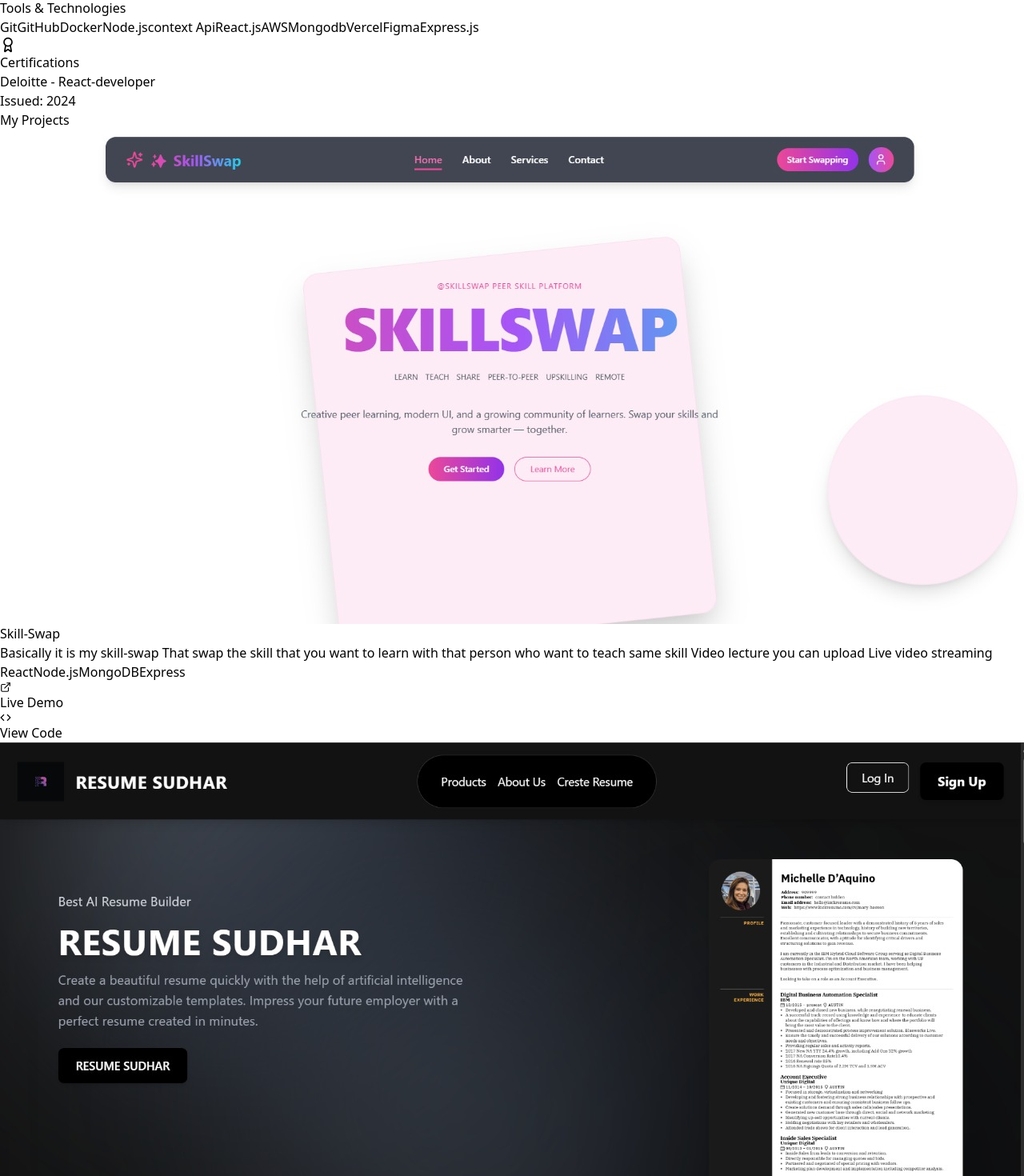
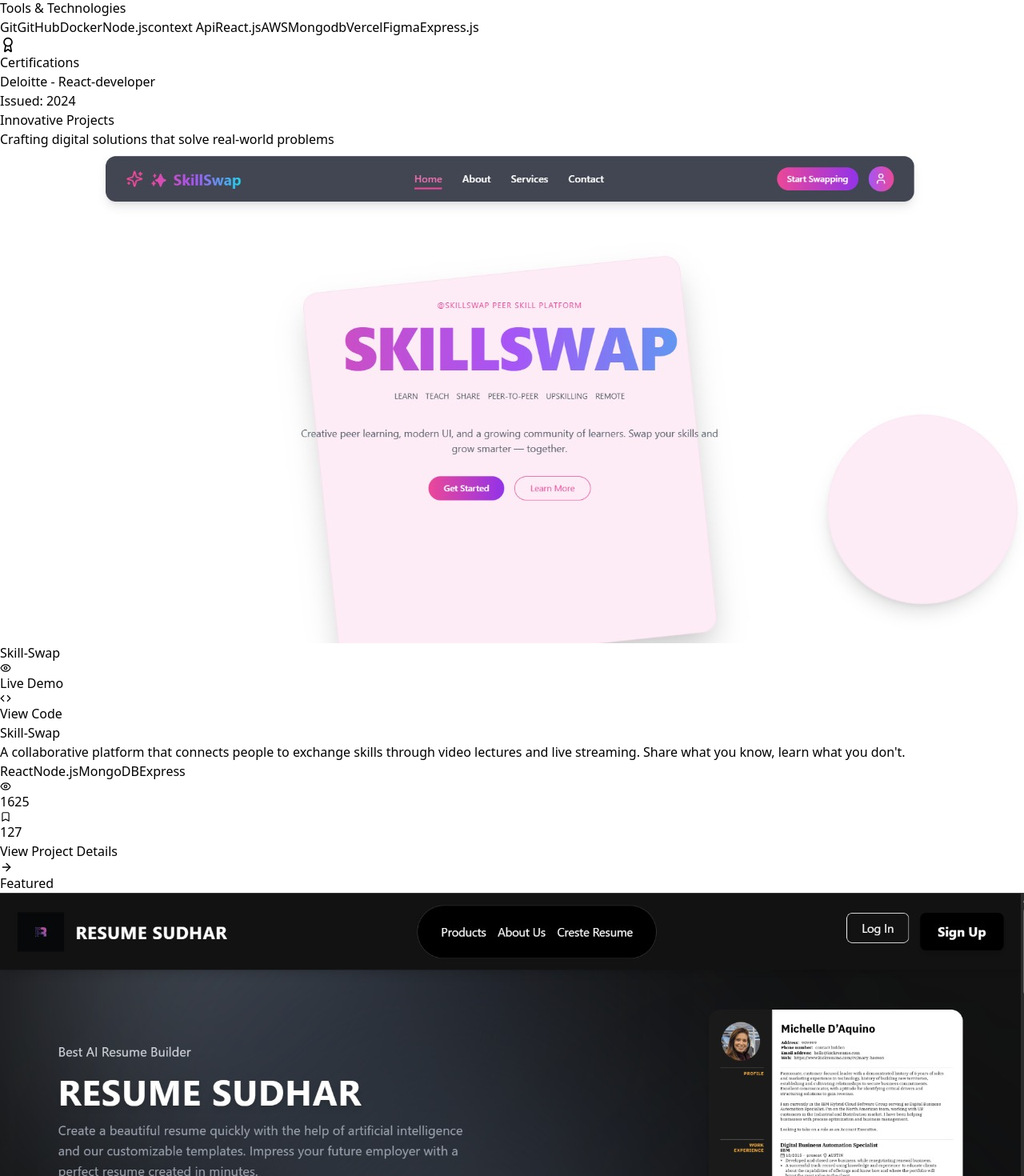
Before and after one commit to ak123jain/portfolio, a React (Vite) app: page / in a window 1280 px wide. Shown: the part 6180-7650 px from the top of the page at 80% size. Built offline with nearby package versions, Linux system fonts and the light colour scheme.

Commit message:
add skill

```diff
--- a/src/component/Project.tsx
+++ b/src/component/Project.tsx
@@ -1,16 +1,153 @@
- import { ExternalLink, Code, ArrowRight } from 'lucide-react';
+//  import { ExternalLink, Code, ArrowRight } from 'lucide-react';
+// import resume from '../assets/resume-suhar.jpg';
+// import skill from '../assets/skill-swap.jpg';
+// import jugaad from '../assets/reffral.jpg';
+// import geen from '../assets/green.jpg';
+
+// const Project = () => {
+//   const projects = [
+//     {
+//       id: 1,
+//       title: "Skill-Swap",
+//       description: "Basically it is my skill-swap That swap the skill that you want to learn with that person who want to teach same skill Video lecture you can upload Live video streaming",
+//       image:  skill,
+//       technologies: ["React", "Node.js", "MongoDB", "Express"],
+//       liveLink: "https://skill-swap-sooty.vercel.app/",
+//       codeLink: "https://github.com/ak123jain/Skill-Swap-bg"
+//     },
+//     {
+//       id: 2,
+//       title: "Resume-Sudhar",
+//       description: "Resume - Sudhar is a full-stack web application that empowers users to build professional, job-winning resumes with smart AI enhancements and real-time ATS optimization. It combines sleek design with robust features to help users stand out in competitive job markets.",
+//       image: resume,
+//       technologies: ["React", "Razorpay", "Node.js", "MongoDB" , "Express" , "Tailwind CSS"],
+//       liveLink: "https://example.com/tasks",
+//       codeLink: "https://github.com/ak123jain/resume-sudhar-front"
+//     },
+//     {
+//       id: 3,
+//       title: "Reffral-jugaad",
+//       description: " Referral Jugaad – A platform that connects job seekers with employees offering verified company referrals, streamlining the referral request and tracking process.",
+//       image:  jugaad,
+//       technologies: ["React", "Node.js", "Express", "MongoDB" , "Tailwind CSS"],
+//       liveLink: "https://reffral-juggad-frontend-dqrn.vercel.app/",
+//       codeLink: "https://github.com/ak123jain/Reffral-juggad-frontend"
+//     },
+//     {
+//       id: 4,
+//       title: "Green-basket",
+//       description: "🥦 Green Basket – An eco-conscious online grocery platform offering fresh produce with a seamless shopping experience, real-time cart updates, and responsive UI.",
+//       image:  geen,
+//       technologies: ["React", "Node.js", "MongoDB", "Context api" , "Express.js"],
+//       liveLink: "https://green-basket2.vercel.app/",
+//       codeLink: "https://github.com/ak123jain/Green-Basket2"
+//     }
+//   ];
+
+//   return (
+//     <div className="py-16 px-4 bg-white">
+//       <div className="max-w-6xl mx-auto">
+//         {/* Section Header */}
+//         <div className="text-center mb-12">
+//           <h2 className="text-3xl font-bold text-gray-900 mb-3">
+//             My Projects
+//           </h2>
+//           <div className="w-20 h-1 bg-blue-600 mx-auto"></div>
+//         </div>
+
+//         {/* Project Cards Grid */}
+//         <div className="grid grid-cols-1 md:grid-cols-2 lg:grid-cols-2 gap-6">
+//           {projects.map((project) => (
+//             <div
+//               key={project.id}
+//               className="group rounded-lg overflow-hidden shadow-md hover:shadow-xl transition-all duration-300 bg-white border border-gray-100"
+//             >
+//               {/* Project Image with Overlay */}
+//               <div className="relative overflow-hidden h-72 w-full">
+//                 <img
+//                   src={project.image}
+//                   alt={project.title}
+//                   className="w-full h-full object-cover transition-transform duration-700 group-hover:scale-110"
+//                 />
+//                 <div className="absolute inset-0 bg-gradient-to-t from-black via-transparent to-transparent opacity-0 group-hover:opacity-100 transition-opacity duration-300"></div>
+//               </div>
+
+//               {/* Project Content */}
+//               <div className="p-5">
+//                 <h3 className="text-lg font-bold text-gray-900 mb-1">{project.title}</h3>
+//                 <p className="text-gray-600 text-sm mb-3">{project.description}</p>
+
+//                 {/* Tech Stack */}
+//                 <div className="flex flex-wrap gap-1.5 mb-4">
+//                   {project.technologies.map((tech, index) => (
+//                     <span
+//                       key={index}
+//                       className="px-2 py-0.5 bg-blue-50 text-blue-600 rounded-md text-xs font-medium"
+//                     >
+//                       {tech}
+//                     </span>
+//                   ))}
+//                 </div>
+
+//                 {/* Action Buttons */}
+//                 <div className="flex space-x-2">
+//                   <a
+//                     href={project.liveLink}
+//                     target="_blank"
+//                     rel="noopener noreferrer"
+//                     className="flex-1 flex items-center justify-center px-3 py-1.5 bg-blue-600 text-white rounded-md hover:bg-blue-700 transition-colors duration-300 text-xs font-medium"
+//                   >
+//                     <ExternalLink size={14} className="mr-1.5" />
+//                     Live Demo
+//                   </a>
+//                   <a
+//                     href={project.codeLink}
+//                     target="_blank"
+//                     rel="noopener noreferrer"
+//                     className="flex-1 flex items-center justify-center px-3 py-1.5 bg-gray-100 text-gray-700 rounded-md hover:bg-gray-200 transition-colors duration-300 text-xs font-medium"
+//                   >
+//                     <Code size={14} className="mr-1.5" />
+//                     View Code
+//                   </a>
+//                 </div>
+//               </div>
+//             </div>
+//           ))}
+//         </div>
+
+//         {/* View More Projects Button */}
+//         <div className="mt-10 text-center">
+//           <a
+//             href="#"
+//             className="inline-flex items-center px-5 py-2 bg-blue-600 text-white text-sm font-medium rounded-md hover:bg-blue-700 transition-colors duration-300"
+//           >
+//             View All Projects
+//             <ArrowRight size={16} className="ml-2" />
+//           </a>
+//         </div>
+//       </div>
+//     </div>
+//   );
+// };
+
+// export default Project;
+
+import React, { useState } from 'react';
+import { ExternalLink, Code, ArrowRight, Bookmark, Eye } from 'lucide-react';
 import resume from '../assets/resume-suhar.jpg';
 import skill from '../assets/skill-swap.jpg';
 import jugaad from '../assets/reffral.jpg';
 import geen from '../assets/green.jpg';
 
 const Project = () => {
+  const [hoveredId, setHoveredId] = useState(null);
+
   const projects = [
     {
       id: 1,
       title: "Skill-Swap",
-      description: "Basically it is my skill-swap That swap the skill that you want to learn with that person who want to teach same skill Video lecture you can upload Live video streaming",
-      image:  skill,
+      description: "A collaborative platform that connects people to exchange skills through video lectures and live streaming. Share what you know, learn what you don't.",
+      image: skill,
       technologies: ["React", "Node.js", "MongoDB", "Express"],
       liveLink: "https://skill-swap-sooty.vercel.app/",
       codeLink: "https://github.com/ak123jain/Skill-Swap-bg"
@@ -18,96 +155,140 @@
     {
       id: 2,
       title: "Resume-Sudhar",
-      description: "Resume - Sudhar is a full-stack web application that empowers users to build professional, job-winning resumes with smart AI enhancements and real-time ATS optimization. It combines sleek design with robust features to help users stand out in competitive job markets.",
+      description: "A full-stack application with AI enhancements for creating professional, ATS-optimized resumes. Stand out in competitive job markets with smart resume building.",
       image: resume,
-      technologies: ["React", "Razorpay", "Node.js", "MongoDB" , "Express" , "Tailwind CSS"],
-      liveLink: "https://example.com/tasks",
+      technologies: ["React", "Razorpay", "Node.js", "MongoDB", "Express", "Tailwind CSS"],
+      liveLink: "https://resume-sudhar-front.vercel.app/",
       codeLink: "https://github.com/ak123jain/resume-sudhar-front"
     },
     {
       id: 3,
       title: "Reffral-jugaad",
-      description: " Referral Jugaad – A platform that connects job seekers with employees offering verified company referrals, streamlining the referral request and tracking process.",
-      image:  jugaad,
-      technologies: ["React", "Node.js", "Express", "MongoDB" , "Tailwind CSS"],
+      description: "A platform connecting job seekers with employees offering verified company referrals, streamlining the referral request and tracking process.",
+      image: jugaad,
+      technologies: ["React", "Node.js", "Express", "MongoDB", "Tailwind CSS"],
       liveLink: "https://reffral-juggad-frontend-dqrn.vercel.app/",
       codeLink: "https://github.com/ak123jain/Reffral-juggad-frontend"
     },
     {
       id: 4,
       title: "Green-basket",
-      description: "🥦 Green Basket – An eco-conscious online grocery platform offering fresh produce with a seamless shopping experience, real-time cart updates, and responsive UI.",
-      image:  geen,
-      technologies: ["React", "Node.js", "MongoDB", "Context api" , "Express.js"],
+      description: "An eco-conscious online grocery platform offering fresh produce with a seamless shopping experience, real-time cart updates, and responsive UI.",
+      image: geen,
+      technologies: ["React", "Node.js", "MongoDB", "Context API", "Express.js"],
       liveLink: "https://green-basket2.vercel.app/",
       codeLink: "https://github.com/ak123jain/Green-Basket2"
     }
   ];
 
   return (
-    <div className="py-16 px-4 bg-white">
+    <div className="py-20 px-4 bg-gradient-to-b from-gray-50 to-white">
       <div className="max-w-6xl mx-auto">
-        {/* Section Header */}
-        <div className="text-center mb-12">
-          <h2 className="text-3xl font-bold text-gray-900 mb-3">
-            My Projects
+        {/* Enhanced Section Header */}
+        <div className="text-center mb-16">
+          <h2 className="text-4xl font-extrabold text-gray-900 mb-4">
+            <span className="bg-clip-text text-transparent bg-gradient-to-r from-blue-600 to-indigo-600">
+              Innovative Projects
+            </span>
           </h2>
-          <div className="w-20 h-1 bg-blue-600 mx-auto"></div>
+          <p className="text-lg text-gray-600 max-w-2xl mx-auto">
+            Crafting digital solutions that solve real-world problems
+          </p>
+          <div className="w-24 h-1 bg-gradient-to-r from-blue-500 to-indigo-600 mx-auto mt-6"></div>
         </div>
 
-        {/* Project Cards Grid */}
-        <div className="grid grid-cols-1 md:grid-cols-2 lg:grid-cols-2 gap-6">
+        {/* Project Cards Grid with Enhanced Design */}
+        <div className="grid grid-cols-1 md:grid-cols-2 gap-8">
           {projects.map((project) => (
             <div
               key={project.id}
-              className="group rounded-lg overflow-hidden shadow-md hover:shadow-xl transition-all duration-300 bg-white border border-gray-100"
+              className="group rounded-xl overflow-hidden shadow-lg hover:shadow-2xl transition-all duration-500 bg-white border border-gray-100 relative"
+              onMouseEnter={() => setHoveredId(project.id)}
+              onMouseLeave={() => setHoveredId(null)}
             >
-              {/* Project Image with Overlay */}
+              {/* Featured Badge */}
+              {project.id === 2 && (
+                <div className="absolute top-4 right-4 z-10">
+                  <div className="bg-gradient-to-r from-amber-500 to-amber-600 text-white px-3 py-1 rounded-full text-xs font-semibold shadow-lg">
+                    Featured
+                  </div>
+                </div>
+              )}
+
+              {/* Project Image with Enhanced Overlay */}
               <div className="relative overflow-hidden h-72 w-full">
                 <img
                   src={project.image}
                   alt={project.title}
                   className="w-full h-full object-cover transition-transform duration-700 group-hover:scale-110"
                 />
-                <div className="absolute inset-0 bg-gradient-to-t from-black via-transparent to-transparent opacity-0 group-hover:opacity-100 transition-opacity duration-300"></div>
+                <div className="absolute inset-0 bg-gradient-to-t from-black/80 via-black/40 to-transparent opacity-0 group-hover:opacity-100 transition-all duration-300 flex flex-col justify-end p-6">
+                  <div className="transform translate-y-4 group-hover:translate-y-0 transition-transform duration-300">
+                    <h3 className="text-xl font-bold text-white mb-2">{project.title}</h3>
+                    <div className="flex space-x-3 mb-2">
+                      <a
+                        href={project.liveLink}
+                        target="_blank"
+                        rel="noopener noreferrer"
+                        className="flex items-center justify-center px-3 py-1.5 bg-white/90 text-gray-800 rounded-md hover:bg-white transition-colors duration-300 text-xs font-medium"
+                      >
+                        <Eye size={14} className="mr-1.5" />
+                        Live Demo
+                      </a>
+                      <a
+                        href={project.codeLink}
+                        target="_blank"
+                        rel="noopener noreferrer"
+                        className="flex items-center justify-center px-3 py-1.5 bg-gray-800/90 text-white rounded-md hover:bg-gray-800 transition-colors duration-300 text-xs font-medium"
+                      >
+                        <Code size={14} className="mr-1.5" />
+                        View Code
+                      </a>
+                    </div>
+                  </div>
+                </div>
               </div>
 
-              {/* Project Content */}
-              <div className="p-5">
-                <h3 className="text-lg font-bold text-gray-900 mb-1">{project.title}</h3>
-                <p className="text-gray-600 text-sm mb-3">{project.description}</p>
+              {/* Project Content with Enhanced Design */}
+              <div className="p-6">
+                <h3 className="text-xl font-bold text-gray-900 mb-2 group-hover:text-blue-600 transition-colors duration-300">{project.title}</h3>
 
-                {/* Tech Stack */}
-                <div className="flex flex-wrap gap-1.5 mb-4">
+                <p className="text-gray-600 text-sm mb-4 line-clamp-2">{project.description}</p>
+
+                {/* Tech Stack with Enhanced Design */}
+                <div className="flex flex-wrap gap-2 mb-5">
                   {project.technologies.map((tech, index) => (
                     <span
                       key={index}
-                      className="px-2 py-0.5 bg-blue-50 text-blue-600 rounded-md text-xs font-medium"
+                      className="px-2.5 py-1 bg-blue-50 text-blue-600 rounded-lg text-xs font-semibold"
                     >
                       {tech}
                     </span>
                   ))}
                 </div>
 
-                {/* Action Buttons */}
-                <div className="flex space-x-2">
+                {/* Engagement Metrics */}
+                <div className="flex items-center text-gray-500 text-xs mb-5">
+                  <div className="flex items-center mr-4">
+                    <Eye size={14} className="mr-1" />
+                    <span>{1200 + project.id * 425}</span>
+                  </div>
+                  <div className="flex items-center">
+                    <Bookmark size={14} className="mr-1" />
+                    <span>{85 + project.id * 42}</span>
+                  </div>
+                </div>
+
+                {/* Action Button - View Details */}
+                <div className="mt-2">
                   <a
                     href={project.liveLink}
                     target="_blank"
                     rel="noopener noreferrer"
-                    className="flex-1 flex items-center justify-center px-3 py-1.5 bg-blue-600 text-white rounded-md hover:bg-blue-700 transition-colors duration-300 text-xs font-medium"
+                    className="flex items-center text-blue-600 font-medium hover:text-blue-800 transition-colors duration-300 text-sm"
                   >
-                    <ExternalLink size={14} className="mr-1.5" />
-                    Live Demo
-                  </a>
-                  <a
-                    href={project.codeLink}
-                    target="_blank"
-                    rel="noopener noreferrer"
-                    className="flex-1 flex items-center justify-center px-3 py-1.5 bg-gray-100 text-gray-700 rounded-md hover:bg-gray-200 transition-colors duration-300 text-xs font-medium"
-                  >
-                    <Code size={14} className="mr-1.5" />
-                    View Code
+                    View Project Details
+                    <ArrowRight size={16} className="ml-1 transition-transform duration-300 group-hover:translate-x-1" />
                   </a>
                 </div>
               </div>
@@ -115,14 +296,14 @@
           ))}
         </div>
 
-        {/* View More Projects Button */}
-        <div className="mt-10 text-center">
+        {/* View More Projects Button with Enhanced Design */}
+        <div className="mt-14 text-center">
           <a
             href="#"
-            className="inline-flex items-center px-5 py-2 bg-blue-600 text-white text-sm font-medium rounded-md hover:bg-blue-700 transition-colors duration-300"
+            className="inline-flex items-center px-6 py-3 bg-gradient-to-r from-blue-600 to-indigo-600 text-white text-sm font-medium rounded-lg hover:from-blue-700 hover:to-indigo-700 transition-all duration-300 shadow-md hover:shadow-lg"
           >
-            View All Projects
-            <ArrowRight size={16} className="ml-2" />
+            Explore All Projects
+            <ArrowRight size={18} className="ml-2 transition-transform duration-300 group-hover:translate-x-1" />
           </a>
         </div>
       </div>
```
